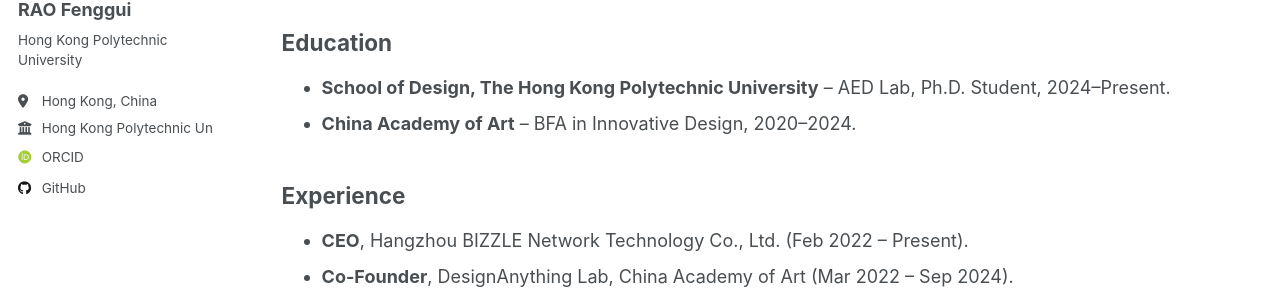
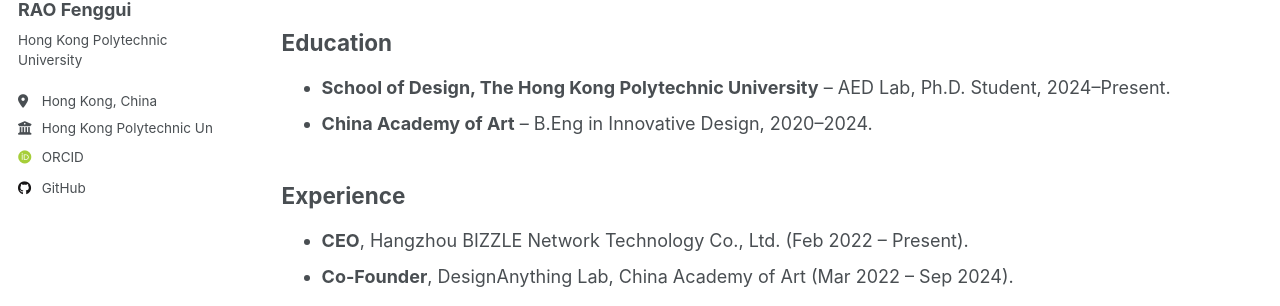
Before and after one commit to RobbieRao/robbierao.github.io, a Jekyll site: the page built from _pages/cv.md, in a window 1280 px wide and 900 px high. Shown: the part 287-593 px from the top of the window. Built offline with Jekyll 4.4.1, drawn with Linux system fonts in a browser that asks for light colours; some web fonts are replaced; a script that is not in the unit is left out.

Commit message:
Update cv.md

```diff
--- a/_pages/cv.md
+++ b/_pages/cv.md
@@ -9,7 +9,7 @@
 
 ## Education
 - **School of Design, The Hong Kong Polytechnic University** – AED Lab, Ph.D. Student, 2024–Present.
-- **China Academy of Art** – BFA in Innovative Design, 2020–2024.
+- **China Academy of Art** – B.Eng in Innovative Design, 2020–2024.
 
 ## Experience
 - **CEO**, Hangzhou BIZZLE Network Technology Co., Ltd. (Feb 2022 – Present).
```
